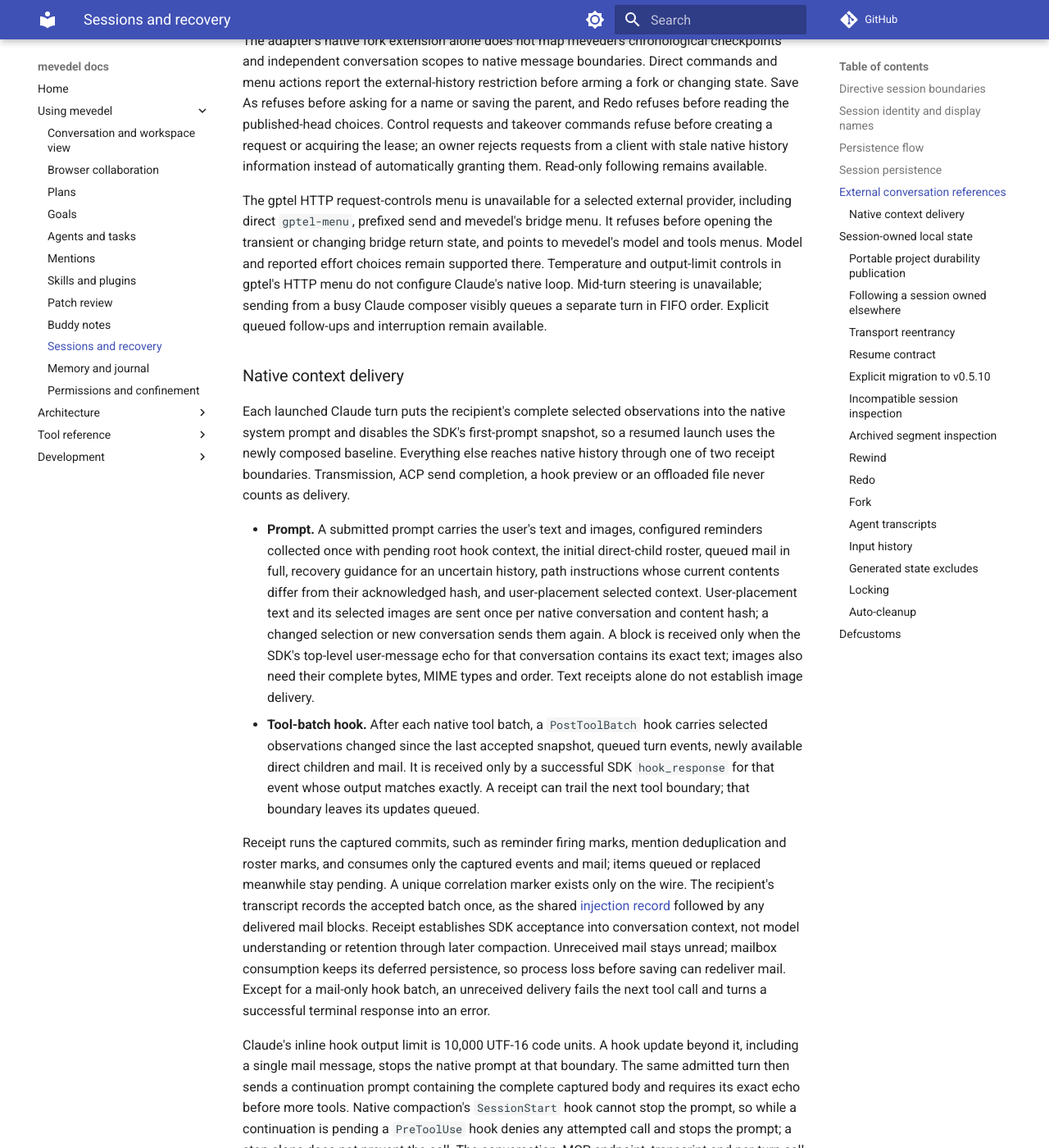
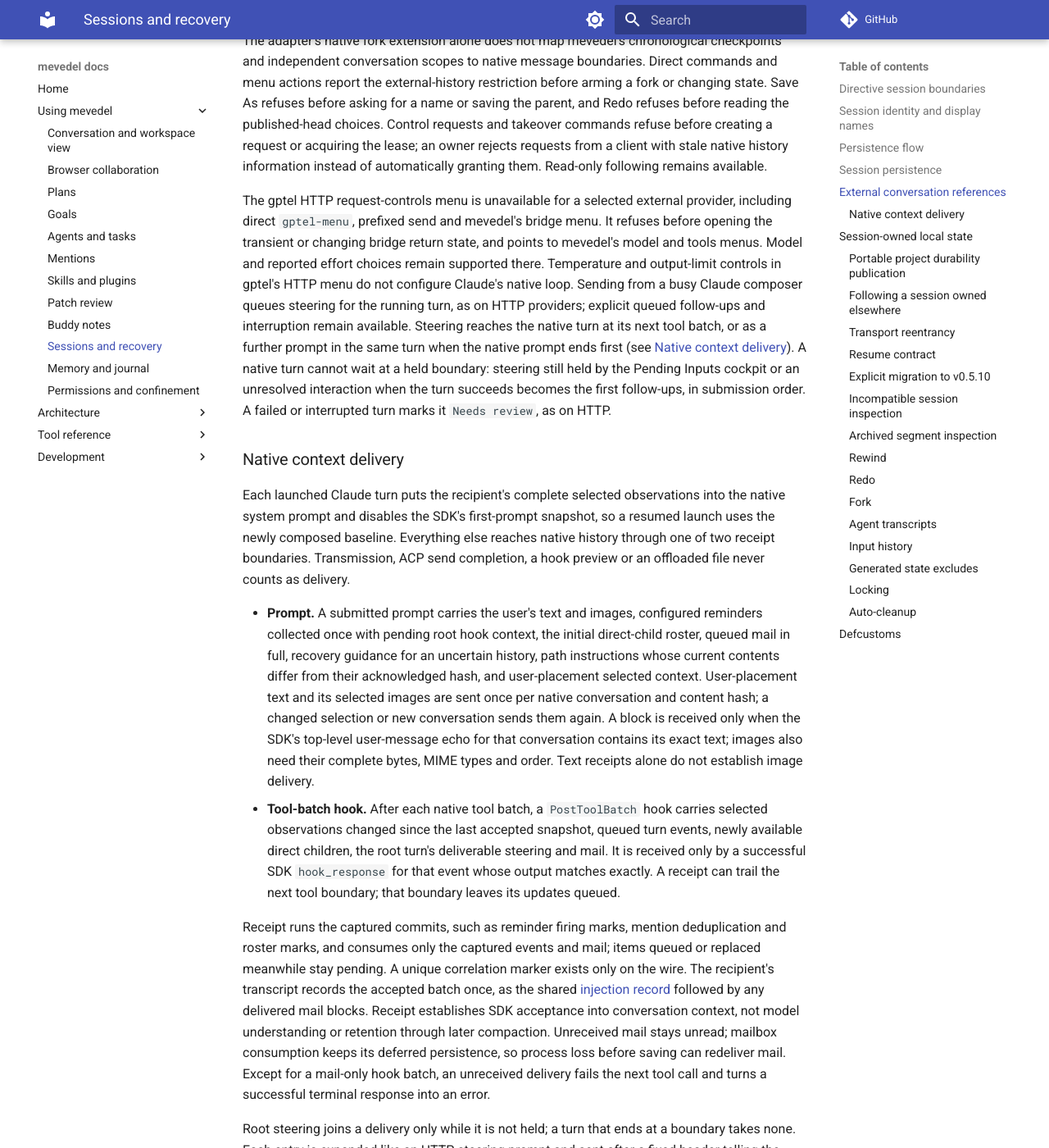
Before and after one commit to FrauH0lle/mevedel, an MkDocs documentation site: the page built from docs/sessions.md, in a window 1280 px wide and 1400 px high, scrolled down 11412 px. Shown: the whole window at 82% size. Built offline with MkDocs 1.6.1 and Material for MkDocs 9.7.7, drawn with Linux system fonts in a browser that asks for light colours; comment, search, counter and statistics services are not loaded; some of the changed text lies outside the part shown.

Commit message:
feat(claude-code): Steer running Claude turns at their next boundary
C-c RET on a busy Claude composer queued a separate follow-up turn.
Steering now rides the receipt-backed PostToolBatch hook, or a further
prompt of the same turn when the native prompt ends first, and is
consumed only on receipt -- HTTP's next-boundary, never-abort contract.
A native turn cannot park at a held boundary, so steering still held
when it succeeds becomes the first follow-ups.  The HTTP injector and
the Claude path share the steering expansion and commit; steerability
is one engine method used by the composer and the cockpit.

```diff
--- a/docs/sessions.md
+++ b/docs/sessions.md
@@ -515,9 +515,15 @@
 It refuses before opening the transient or changing bridge return state, and
 points to mevedel's model and tools menus. Model and reported effort choices
 remain supported there. Temperature and output-limit controls in gptel's HTTP
-menu do not configure Claude's native loop. Mid-turn steering is unavailable;
-sending from a busy Claude composer visibly queues a separate turn in FIFO
-order. Explicit queued follow-ups and interruption remain available.
+menu do not configure Claude's native loop. Sending from a busy Claude composer
+queues steering for the running turn, as on HTTP providers; explicit queued
+follow-ups and interruption remain available. Steering reaches the native turn
+at its next tool batch, or as a further prompt in the same turn when the native
+prompt ends first (see [Native context delivery](#native-context-delivery)). A
+native turn cannot wait at a held boundary: steering still held by the Pending
+Inputs cockpit or an unresolved interaction when the turn succeeds becomes the
+first follow-ups, in submission order. A failed or interrupted turn marks it
+`Needs review`, as on HTTP.
 
 ### Native context delivery
 
@@ -539,9 +545,9 @@
   MIME types and order. Text receipts alone do not establish image delivery.
 - **Tool-batch hook.** After each native tool batch, a `PostToolBatch` hook
   carries selected observations changed since the last accepted snapshot,
-  queued turn events, newly available direct children and mail. It is received
-  only by a successful SDK `hook_response` for that event whose output matches
-  exactly. A receipt can trail the next tool boundary; that boundary leaves its
+  queued turn events, newly available direct children, the root turn's
+  deliverable steering and mail. It is received only by a successful SDK
+  `hook_response` for that event whose output matches exactly. A receipt can trail the next tool boundary; that boundary leaves its
   updates queued.
 
 Receipt runs the captured commits, such as reminder firing marks, mention
@@ -555,6 +561,16 @@
 persistence, so process loss before saving can redeliver mail. Except for a
 mail-only hook batch, an unreceived delivery fails the next tool call and turns
 a successful terminal response into an error.
+
+Root steering joins a delivery only while it is not held; a turn that ends at a
+boundary takes none. Each entry is expanded like an HTTP steering prompt and
+sent after a fixed header telling the model to treat it as direct user input,
+because hook context is not a user message. Receipt consumes the entry, commits
+its mention, skill and prompt-submission effects, and records its transcript
+text and hook audits as user input; the header stays on the wire. Steering left
+when a native prompt ends successfully, with no continuation pending, is sent as
+a further prompt in the same turn and received by its exact echo, so the turn
+settles once. Media cannot steer, as on HTTP.
 
 Claude's inline hook output limit is 10,000 UTF-16 code units. A hook update
 beyond it, including a single mail message, stops the native prompt at that
```
Also changed, not shown: docs/adr/0123-keep-turn-authority-in-mevedel.md (+14 -0 lines), docs/view.md (+6 -0 lines), 11 other files.
